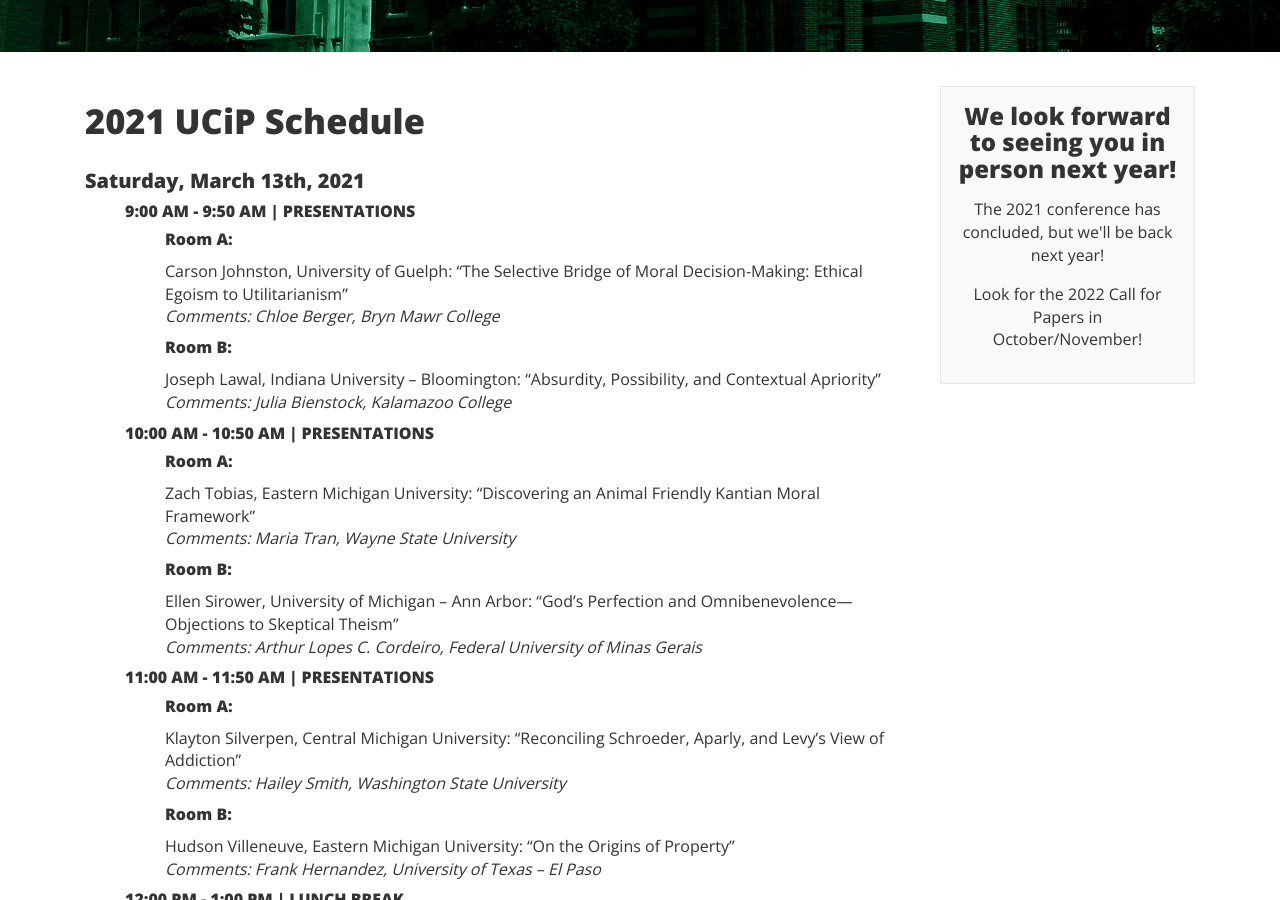
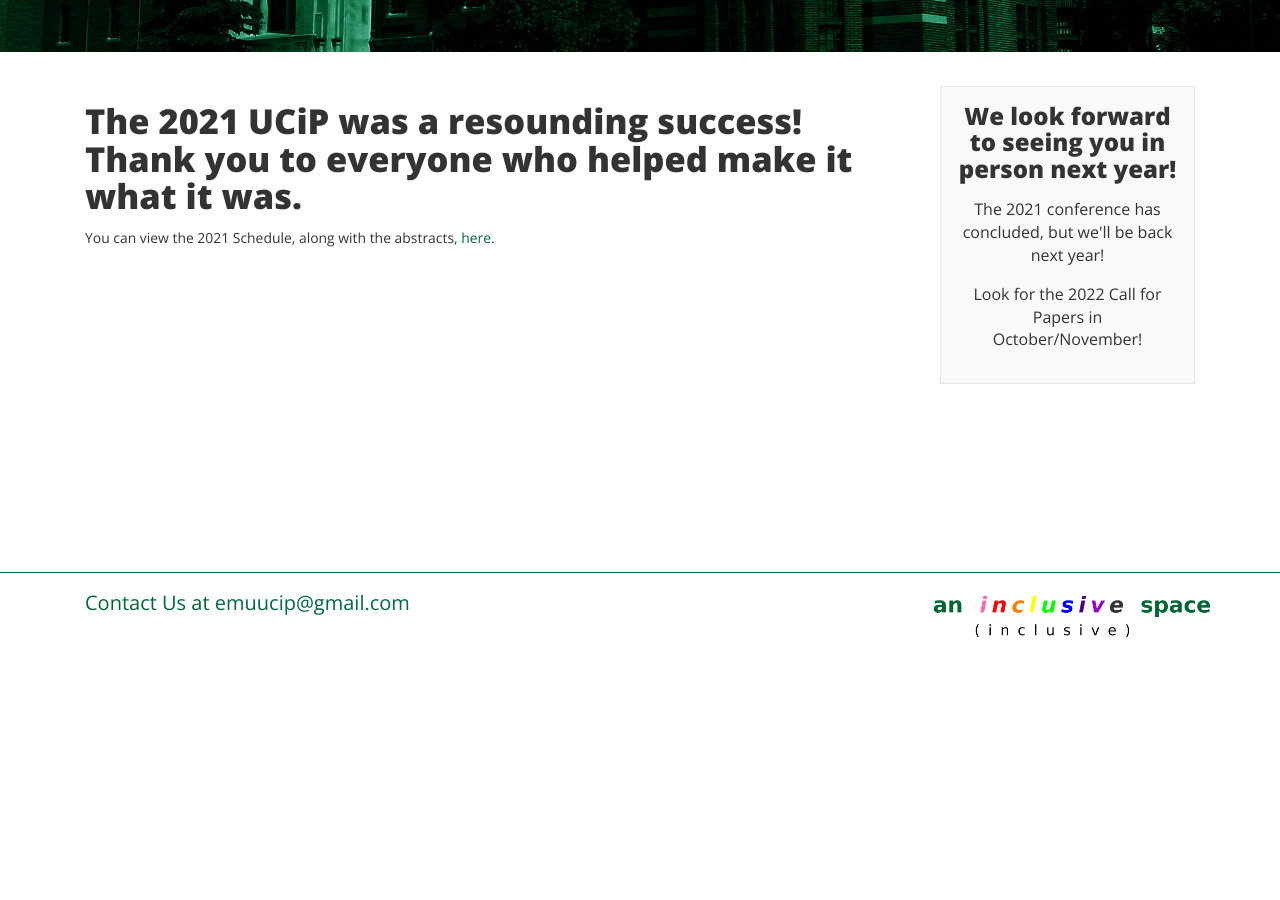
Before and after one commit to ucip/ucip.github.io, a Jekyll site: the page built from schedule.md, in a window 1280 px wide and 900 px high, scrolled down 248 px. Built offline with Jekyll 4.4.1, drawn with Linux system fonts in a browser that asks for light colours; nearby versions of some CDN libraries; after the commit the page ends 908 px from its top, so only the background shows below that; some of the changed text lies outside the part shown.

Commit message:
changed to direct towards history

```diff
--- a/schedule.md
+++ b/schedule.md
@@ -8,16 +8,16 @@ permalink: /schedule/
 <div class="container">
   <div class="col-sm-9 col-xs-12">
     <div>
-      <!--<h3 class="home-h3">The 2020 UCiP was a resounding success! Thank you to everyone who helped make it what it was.</h3>
-      <p><small>You can view the 2020 Schedule, along with the abstracts, <a href="{{ site.baseurl }}/history/">here</a>.</small></p>-->
+      <h3 class="home-h3">The 2021 UCiP was a resounding success! Thank you to everyone who helped make it what it was.</h3>
+      <p><small>You can view the 2021 Schedule, along with the abstracts, <a href="{{ site.baseurl }}/history/">here</a>.</small></p>
       <!--<h3 class="home-h3">We are currently accepting submissions for our virtual 2021 UCiP!</h3>
       <p><small>You can view past schedules, along with the abstracts, <a href="{{ site.baseurl }}/history/">here</a>.</small></p>-->
       <!--<h3 class="home-h3">We are currently working on our 2020 UCiP Schedule!</h3>
       <p><small>Please check back at the end of February.</small></p>-->
-      <h3 class="home-h3">2021 UCiP Schedule</h3>
+      <!--<h3 class="home-h3">2021 UCiP Schedule</h3>-->
     </div>
-    <div>
-      <!--<h4 class="schedule-header">Friday, March 6th, 2020</h4>
+    <!--<div>
+      <h4 class="schedule-header">Friday, March 6th, 2020</h4>
       <ul class="schedule-list">
         <li><h5>7:00 PM - 9:00 PM | WELCOME EVENT</h5>
           <ul class="schedule-list">
@@ -26,16 +26,16 @@ permalink: /schedule/
             </li>
           </ul>
         </li>
-      </ul>-->
+      </ul>
       <h4 class="schedule-header">Saturday, March 13th, 2021</h4>
       <ul class="schedule-list">
-        <!--<li><h5>8:30 AM - 9:00 AM | WELCOME</h5>
+        <li><h5>8:30 AM - 9:00 AM | WELCOME</h5>
           <ul class="schedule-list">
             <li><h5>Tower Room (348):</h5>
               <p>Check-in & Breakfast: <em>Join Dr. John Koolage for a brief welcome message and breakfast!</em></p>
             </li>
           </ul>
-        </li>-->
+        </li>
         <li><h5>9:00 AM - 9:50 AM | PRESENTATIONS</h5>
           <ul class="schedule-list">
             <li><h5>Room A:</h5>
@@ -72,7 +72,7 @@ permalink: /schedule/
             </li>
           </ul>
         </li>
-        <!--<li><h5>12:00 PM - 1:30 PM | LUNCH & KEYNOTE</h5>
+        <li><h5>12:00 PM - 1:30 PM | LUNCH & KEYNOTE</h5>
           <ul class="schedule-list">
             <li><h5>Guild Room (330):</h5>
               <p>Shannon Spaulding, PhD, Oklahoma State University: “How We Understand Others”</p>
@@ -88,7 +88,7 @@ permalink: /schedule/
               <p>The Value of Graduate School Panel: <em>Explore what graduate school in philosophy can offer.</em></p>
             </li>
           </ul>
-        </li>-->
+        </li>
 	<li><h5>12:00 PM - 1:00 PM | LUNCH BREAK</h5>
 	</li>
 	<li><h5>1:00 PM - 2:00 PM | KEYNOTE</h5>
@@ -141,13 +141,13 @@ permalink: /schedule/
             </li>
           </ul>
         </li>
-        <!--<li><h5>Dinner on one’s own:</h5>
+        <li><h5>Dinner on one’s own:</h5>
           <ul class="schedule-list">
             <li>
               <p>Dinner is not provided, but you are invited to join local students at Tower Inn for a dinner of fellowship and philosophy!</p>
             </li>
           </ul>
-        </li>-->
+        </li>
       </ul>
     </div>
     <hr>
@@ -190,12 +190,12 @@ permalink: /schedule/
             </li>
           </ul>
         </li>
-        <li><h5>12:00 PM - 1:00 PM | LUNCH BREAK</h5>
-          <!--<ul class="schedule-list">
+        <li><h5>12:00 PM - 1:00 PM | LUNCH</h5>
+          <ul class="schedule-list">
             <li><h5>Guild Room (330):</h5>
               <p>Lunch: <em>Join presenters, commenters, and guests for lunch.</em></p>
             </li>
-          </ul>-->
+          </ul>
         </li>
         <li><h5>1:00 PM - 1:50 PM | PRESENTATIONS</h5>
           <ul class="schedule-list">
@@ -233,15 +233,15 @@ permalink: /schedule/
             </li>
           </ul>
         </li>
-        <!--<li><h5>4:00 PM - 4:50 PM | CLOSING CEREMONY</h5>
+        <li><h5>4:00 PM - 4:50 PM | CLOSING CEREMONY</h5>
           <ul class="schedule-list">
             <li><h5>Tower Room (348):</h5>
               <p>Closing Ceremony: <em>Join the UCiP Team as we thank you for your participation and announce the winners of our Spirit of the Conference Award!</em></p>
             </li>
           </ul>
-        </li>-->
+        </li>
       </ul>
-    </div>
+    </div>-->
   </div>
   {% include box.html %}
 </div>
```
